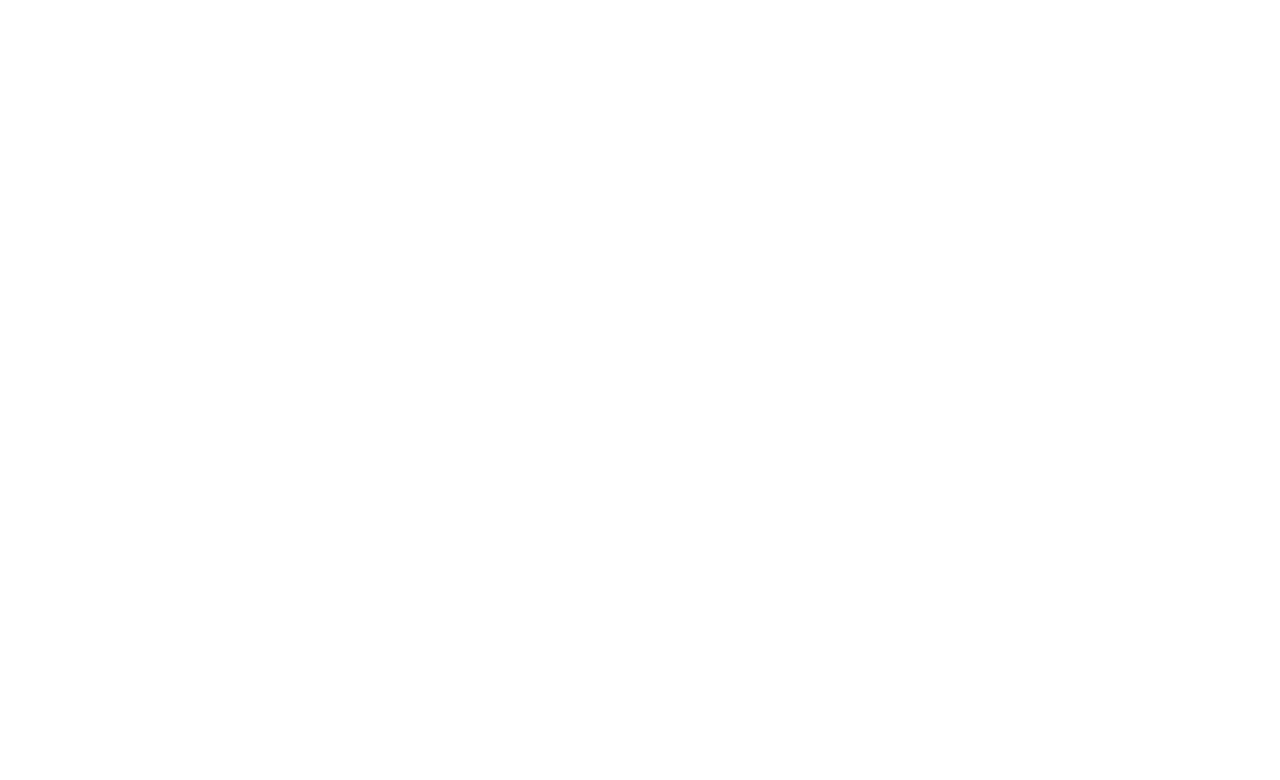
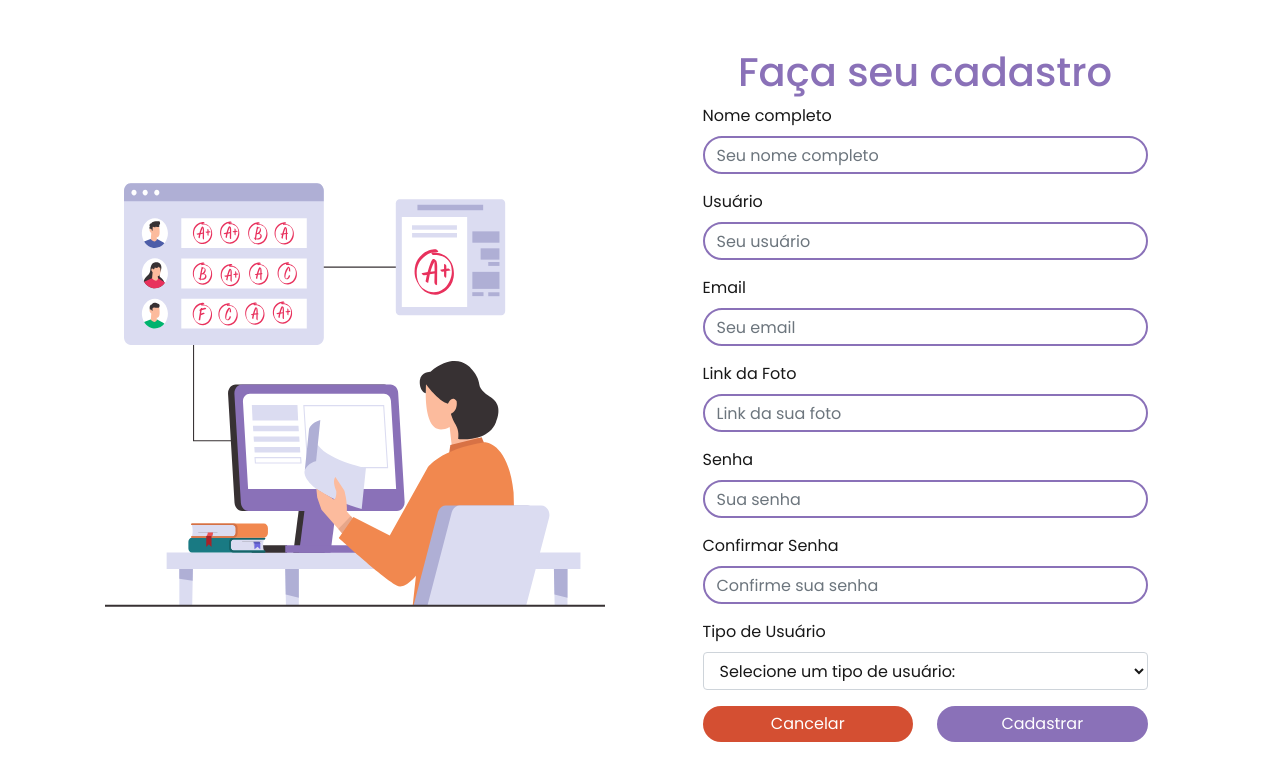
Before and after one commit to projetogen/Cativa, an Angular app: page /cadastrar in a window 1280 px wide. Shown: the top 780 px of the page. Built offline with nearby package versions, Linux system fonts and the light colour scheme.

Commit message:
@mariana-nogueira21 [Task: implementação da função cadastrar usuario]

```diff
--- a/src/app/app.component.html
+++ b/src/app/app.component.html
@@ -1,6 +1,4 @@
-<<<<<<< HEAD
-
-<router-outlet></router-outlet>
+<app-cadastrar></app-cadastrar>
 
 <!--
 
@@ -10,16 +8,16 @@
 <app-postagem></app-postagem>
 <app-footer></app-footer>
 <app-login></app-login>
-<app-cadastrar></app-cadastrar>
+
 
 -->
 
-=======
+
 <!-- <app-menu></app-menu>
 
 <router-outlet></router-outlet>
 <app-cadastrar></app-cadastrar>
 
+
+<app-login></app-login>
  -->
-<app-login></app-login>
->>>>>>> 3f4692071e87ab47f584f69758c9ad886c001387
--- a/src/app/cadastrar/cadastrar.component.html
+++ b/src/app/cadastrar/cadastrar.component.html
@@ -16,37 +16,46 @@
 
           <div class="form-group">
             <label for="nome">Nome completo</label>
-            <input class="form-control" type="text" name="nome" id="nome" placeholder="Seu nome completo">
+            <input [(ngModel)]='usuarioModel.nome' class="form-control" type="text" name="nome" id="nome" placeholder="Seu nome completo">
           </div>
 
           <div class="form-group">
             <label for="usuario">Usuário</label>
-            <input class="form-control" type="text" name="usuario" id="usuario" placeholder="Seu usuário">
+            <input [(ngModel)]='usuarioModel.usuario' class="form-control" type="text" name="usuario" id="usuario" placeholder="Seu usuário">
           </div>
 
           <div class="form-group">
             <label for="email">Email</label>
-            <input class="form-control" type="email" name="email" id="email" placeholder="Seu email">
+            <input [(ngModel)]='usuarioModel.email' class="form-control" type="email" name="email" id="email" placeholder="Seu email">
           </div>
 
           <div class="form-group">
             <label for="foto">Link da Foto</label>
-            <input class="form-control" type="foto" name="foto" id="foto" placeholder="Link da sua foto">
+            <input [(ngModel)]='usuarioModel.foto' class="form-control" type="foto" name="foto" id="foto" placeholder="Link da sua foto">
           </div>
 
           <div class="form-group">
             <label for="senha">Senha</label>
-            <input class="form-control" type="password" name="senha" id="senha" placeholder="Sua senha">
+            <input (input)='confirmSenha($event)' class="form-control" type="password" name="senha" id="senha" placeholder="Sua senha">
           </div>
 
           <div class="form-group">
             <label for="confirmeSenha">Confirmar Senha</label>
-            <input class="form-control" type="password" name="confirmeSenha" id="confirmeSenha" placeholder="Confirme sua senha">
+            <input [(ngModel)]='usuarioModel.senha' class="form-control" type="password" name="confirmeSenha" id="confirmeSenha" placeholder="Confirme sua senha">
+          </div>
+
+          <div class="form-group">
+            <label for="tipo">Tipo de Usuário</label>
+            <select class="form-control" name="tipo" id="tipo" (change)='tipoUser($event)'>
+              <option>Selecione um tipo de usuário:</option>
+              <option value="normal">Normal</option>
+              <option value="adm">Administrador</option>
+            </select>
           </div>
 
           <div class="d-flex justify-content-center">
             <button type="submit" class="btn btn-danger mr-4 btn-cancelar" routerLink='/entrar'>Cancelar</button>
-            <button type="submit" class="btn btn-success btn-cadastrar">Cadastrar</button>
+            <button type="submit" class="btn btn-success btn-cadastrar" (click)='cadastrar()'>Cadastrar</button>
           </div>
 
         </div>
--- a/src/app/cadastrar/cadastrar.component.ts
+++ b/src/app/cadastrar/cadastrar.component.ts
@@ -1,4 +1,7 @@
 import { Component, OnInit } from '@angular/core';
+import { Router } from '@angular/router';
+import { UsuarioModel } from '../model/UsuarioModel';
+import { AuthService } from '../service/auth.service';
 
 @Component({
   selector: 'app-cadastrar',
@@ -7,11 +10,40 @@
 })
 export class CadastrarComponent implements OnInit {
 
+  usuarioModel: UsuarioModel = new UsuarioModel
+  confirmarSenha: string
+  tipoUsuario: string
 
-  constructor() { }
+  constructor(
+    private authService: AuthService,
+    private router: Router
+  ) { }
 
   ngOnInit() {
     window.scroll(0,0)
   }
 
+  confirmSenha(event: any) {
+    this.confirmarSenha = event.target.value
+  }
+
+  tipoUser(event: any) {
+    this.tipoUsuario = event.target.value
+  }
+
+  cadastrar() {
+    this.usuarioModel.tipo = this.tipoUsuario
+
+    if(this.usuarioModel.senha != this.confirmarSenha) {
+      alert('A senhas estão incorretas.')
+    } else {
+      this.authService.cadastrar(this.usuarioModel).subscribe((resp: UsuarioModel) => {
+        this.usuarioModel = resp
+        this.router.navigate(['/entrar'])
+        alert('Usuário cadastrado com sucesso!')
+      })
+    }
+
+  }
+
 }
--- a/src/app/menu/menu.component.html
+++ b/src/app/menu/menu.component.html
@@ -1,4 +1,4 @@
-<!--menu-->
+<!---menu-->
 
 <nav class="navbar navbar-expand-lg navbar-light bg-white">
   <div class="container">
@@ -53,26 +53,28 @@
               </a>
             </li>
 
-<<<<<<< HEAD
+
             <li class="nav-item ">
               <a class="nav-link px-4 " href="#">
                 <p class="cor-da-fonte dmsans" routerLink="/depoimentos">Depoimentos</p>
-=======
+              </a>
+            </li>
+
             <li class="nav-item">
               <a class="nav-link px-4">
                 <p class="cor-da-fonte dmsans" routerLink="/depoimentos">
                   Depoimentos
                 </p>
->>>>>>> 3f4692071e87ab47f584f69758c9ad886c001387
+
               </a>
             </li>
 
             <li class="nav-item">
-<<<<<<< HEAD
+
 
               <a class="nav-link px-4" href="#">
                 <img src="../../assets/icons/entrar.svg" width="120" height="" alt="">
-=======
+              </a>
               <a class="nav-link px-4">
                 <img
                   src="assets/icons/login.svg"
@@ -89,7 +91,7 @@
                   height=""
                   alt=""
                 />
->>>>>>> 3f4692071e87ab47f584f69758c9ad886c001387
+
               </a>
             </li>
 
--- a/src/app/service/auth.service.ts
+++ b/src/app/service/auth.service.ts
@@ -14,10 +14,10 @@
   ) { }
 
   entrar(userLogin: UserLogin): Observable<UserLogin>{
-    return this.http.post<UserLogin>('http://localhost:8080/users/logar', userLogin)
+    return this.http.post<UserLogin>('https://cativa-back.herokuapp.com/users/logar', userLogin)
   }
 
   cadastrar(user: UsuarioModel): Observable<UsuarioModel>{
-    return this.http.post<UsuarioModel>('http://localhost:8080/users/cadastrar', user)
+    return this.http.post<UsuarioModel>('https://cativa-back.herokuapp.com/users/cadastrar', user)
   }
 }
```
